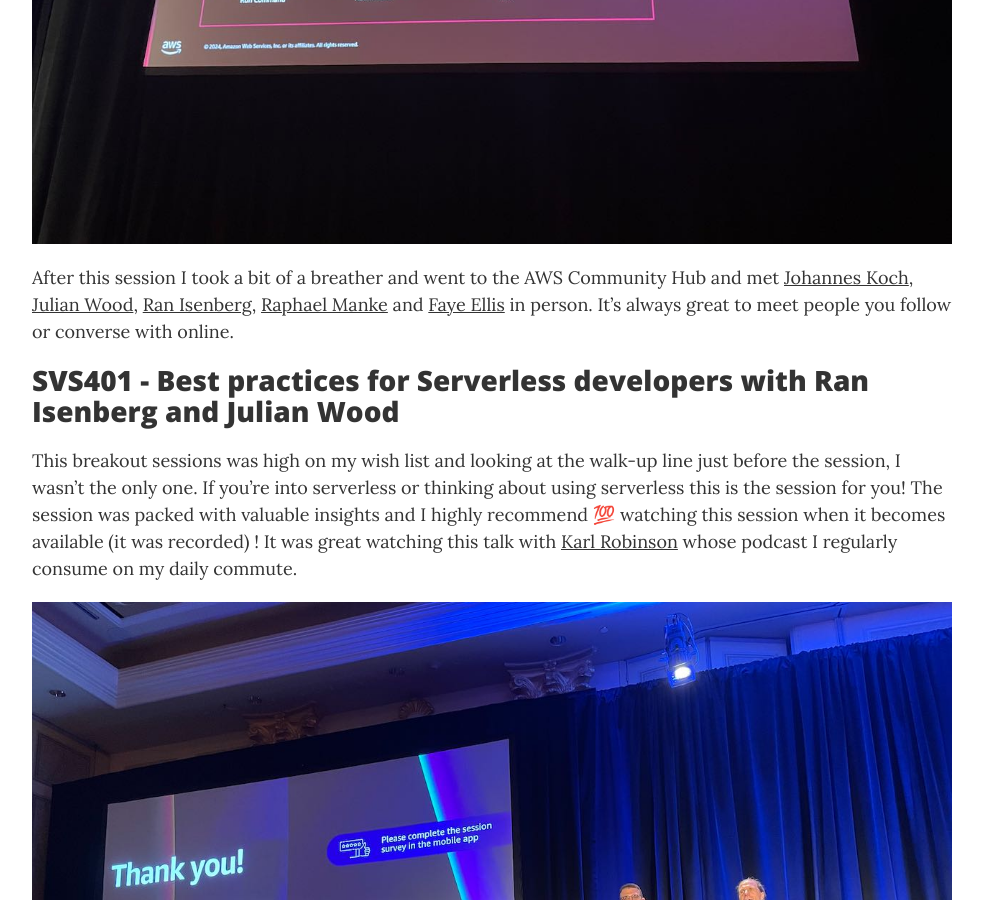
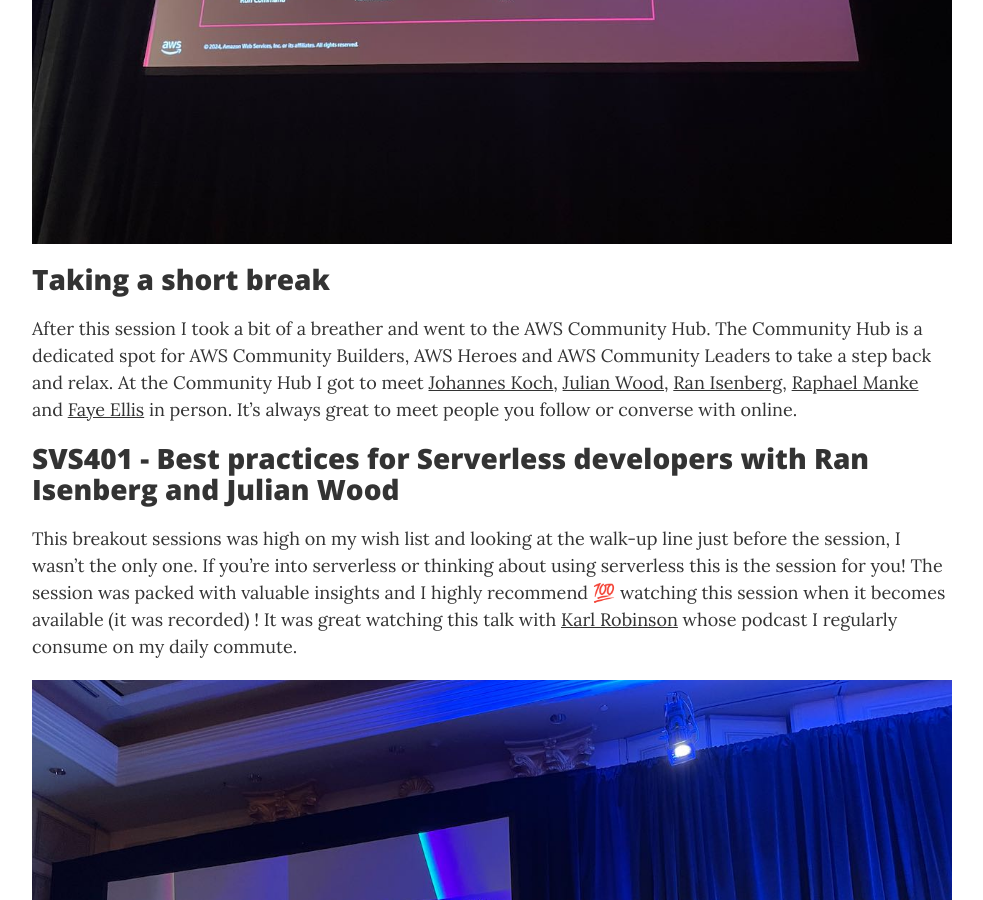
Before and after one commit to jreijn/jreijn.github.com, a Jekyll site: the page built from _posts/2024-12-03-aws-reinvent-day-1.md, in a window 1280 px wide and 900 px high, scrolled down 3252 px. Shown: the whole window, without its empty margins (148-1131 px from the left). Built offline with Jekyll 4.4.1, drawn with Linux system fonts in a browser that asks for light colours; some of the changed text lies outside the part shown.

Commit message:
Update some text and comments

```diff
--- a/_posts/2024-12-03-aws-reinvent-day-1.md
+++ b/_posts/2024-12-03-aws-reinvent-day-1.md
@@ -35,7 +35,9 @@
 
 ![/assets/2024/reinvent/terraform.jpeg](/assets/2024/reinvent/systems-manager.jpeg)
 
-After this session I took a bit of a breather and went to the AWS Community Hub and met [Johannes Koch](https://aws.amazon.com/developer/community/heroes/johannes-koch/), [Julian Wood](https://x.com/julian_wood), [Ran Isenberg](https://www.ranthebuilder.cloud), [Raphael Manke](https://x.com/raphaelmanke) and [Faye Ellis](https://aws.amazon.com/developer/community/heroes/faye-ellis/) in person. It’s always great to meet people you follow or converse with online.
+### Taking a short break
+
+After this session I took a bit of a breather and went to the AWS Community Hub. The Community Hub is a dedicated spot for AWS Community Builders, AWS Heroes and AWS Community Leaders to take a step back and relax. At the Community Hub I got to meet [Johannes Koch](https://aws.amazon.com/developer/community/heroes/johannes-koch/), [Julian Wood](https://x.com/julian_wood), [Ran Isenberg](https://www.ranthebuilder.cloud), [Raphael Manke](https://x.com/raphaelmanke) and [Faye Ellis](https://aws.amazon.com/developer/community/heroes/faye-ellis/) in person. It's always great to meet people you follow or converse with online.
 
 ### SVS401 - Best practices for Serverless developers with Ran Isenberg and Julian Wood
 
```
